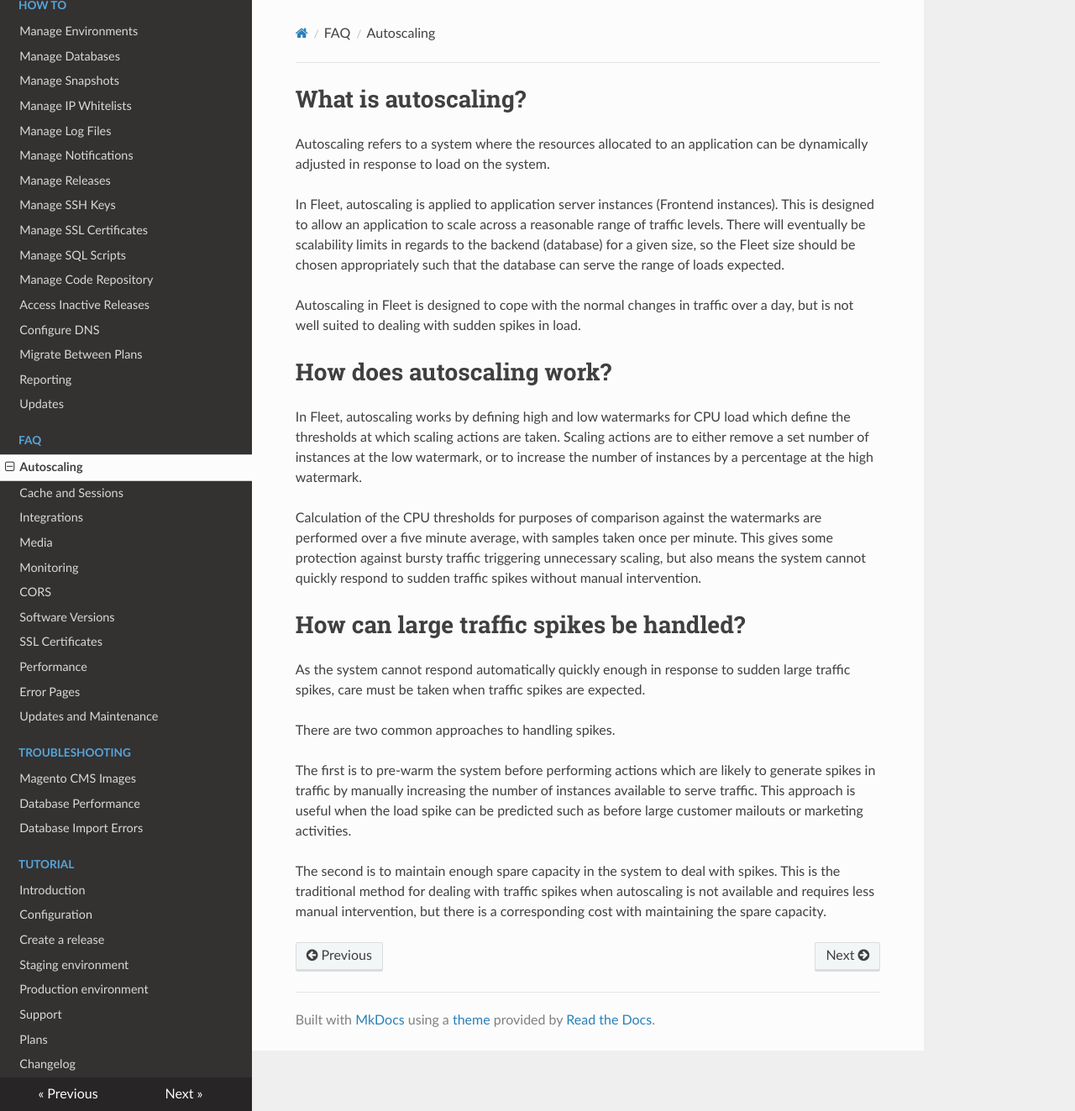
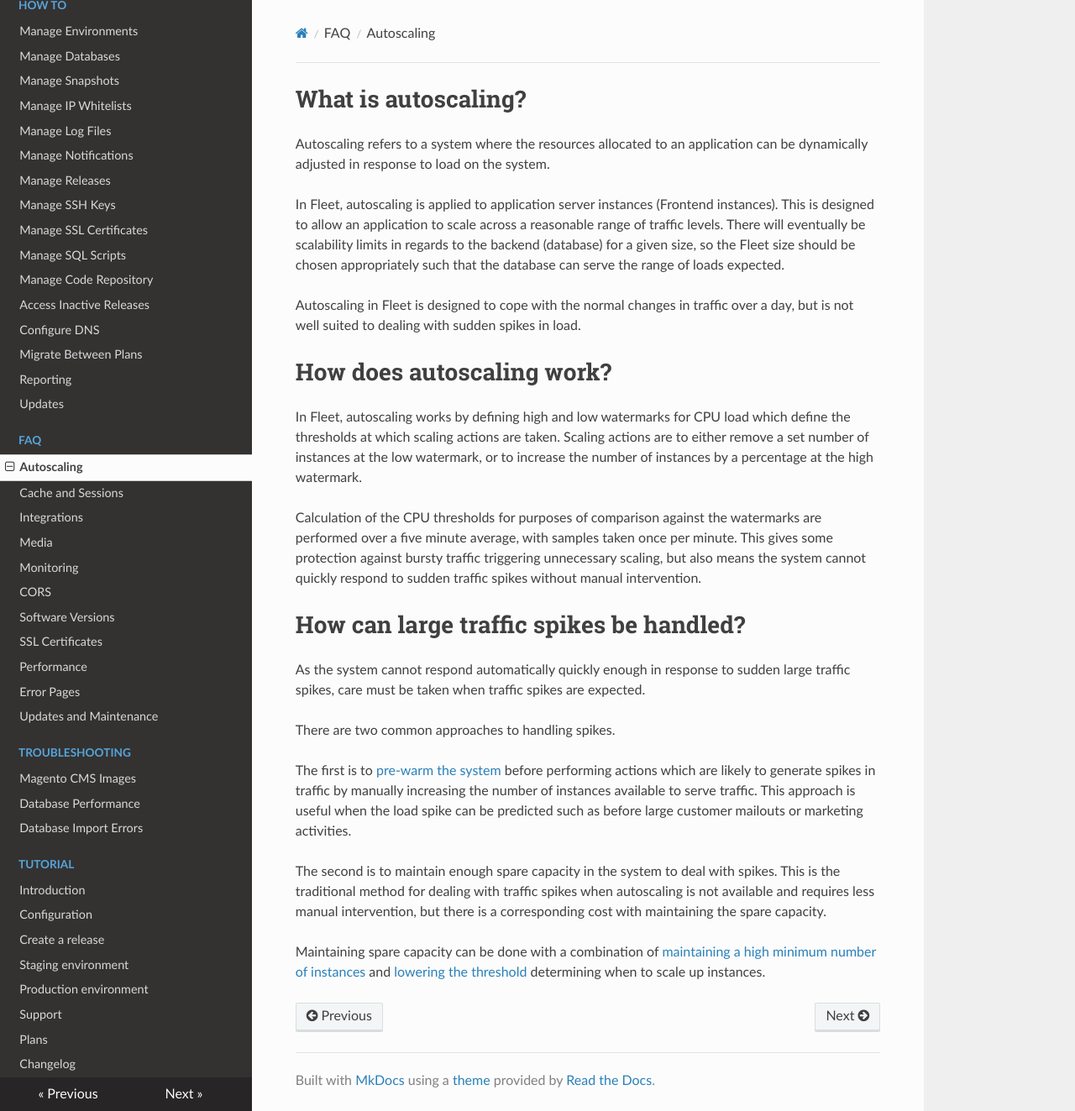
Before and after one commit to anchor/fleet-magento-docs, an MkDocs documentation site: the page built from docs/faq/autoscaling.md, in a window 1280 px wide and 1323 px high. Shown: the whole window at 84% size. Built offline with MkDocs 1.6.1, drawn with Linux system fonts in a browser that asks for light colours; nearby versions of some CDN libraries; old or Windows-style settings are respelled for this version of MkDocs.

Commit message:
Add links to relevant docs on managing autoscaling

```diff
--- a/docs/faq/autoscaling.md
+++ b/docs/faq/autoscaling.md
@@ -34,7 +34,8 @@ large traffic spikes, care must be taken when traffic spikes are expected.
 
 There are two common approaches to handling spikes.
 
-The first is to pre-warm the system before performing actions which are likely to
+The first is to [pre-warm the system](/how-to/manage-environments/#setting-the-number-of-active-frontends)
+before performing actions which are likely to
 generate spikes in traffic by manually increasing the number of instances available
 to serve traffic. This approach is useful when the load spike can be predicted
 such as before large customer mailouts or marketing activities.
@@ -43,3 +44,8 @@ The second is to maintain enough spare capacity in the system to deal with spike
 This is the traditional method for dealing with traffic spikes when autoscaling is
 not available and requires less manual intervention, but there is a corresponding
 cost with maintaining the spare capacity.
+
+Maintaining spare capacity can be done with a combination of
+[maintaining a high minimum number of instances](/how-to/manage-environments/#changing-autoscaling-limits)
+and [lowering the threshold](/how-to/manage-environments/#changing-the-autoscaling-thresholds)
+determining when to scale up instances.
```
